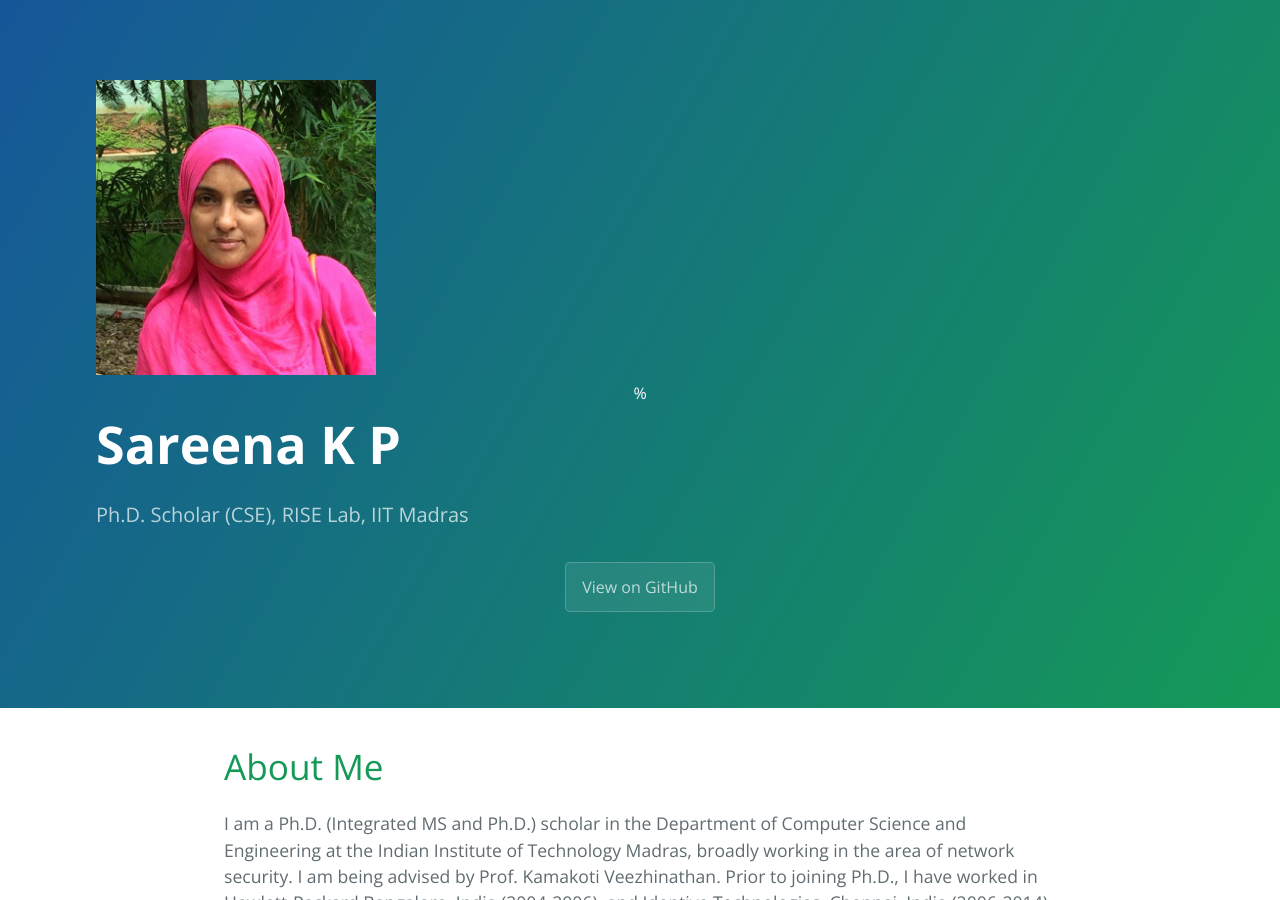
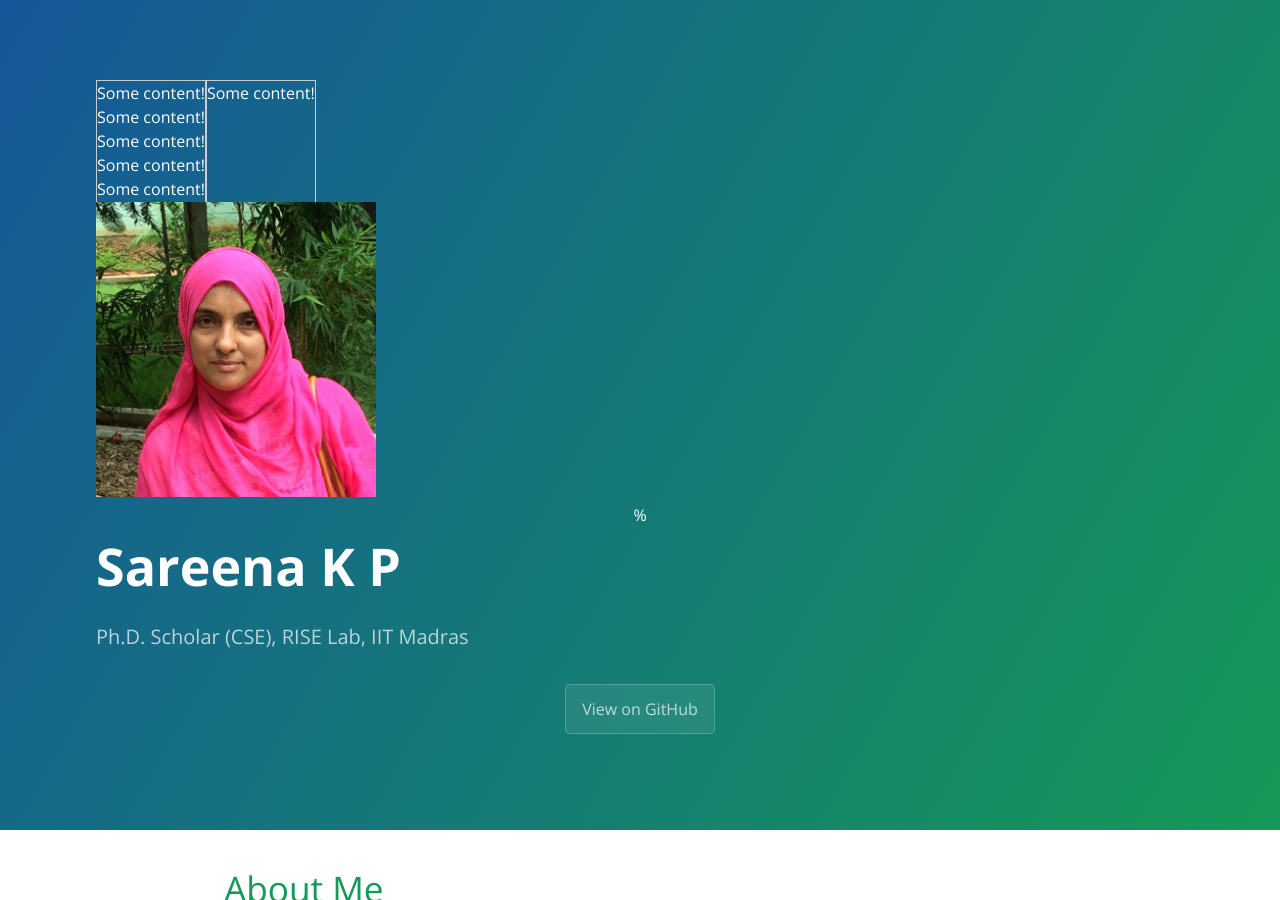
Before and after one commit to sareenakp/sareenakp_older_wedbite, a Jekyll site: the page built from index.md, in a window 1280 px wide and 900 px high. Built offline with Jekyll 4.4.1, drawn with Linux system fonts in a browser that asks for light colours; our own code applies the rules of GitHub Pages for plain Markdown files.

Commit message:
Update default.html

```diff
--- a/_layouts/default.html
+++ b/_layouts/default.html
@@ -15,6 +15,20 @@
     <header class="page-header" role="banner">
      <!-- <h1 class="project-name">{{ site.title | default: site.github.repository_name }}</h1>
       <h2 class="project-tagline">{{ site.description | default: site.github.project_tagline }}</h2> -->
+
+
+      <div style="overflow: hidden">
+    <div style="border:1px solid #cccccc; float:left; padding-bottom:1000px; margin-bottom:-1000px">
+        Some content!<br/>
+        Some content!<br/>
+        Some content!<br/>
+        Some content!<br/>
+        Some content!<br/>
+    </div>
+    <div style="border:1px solid #cccccc; float:left; padding-bottom:1000px; margin-bottom:-1000px">
+        Some content!
+    </div>
+</div>
 
 <div>
 
```
